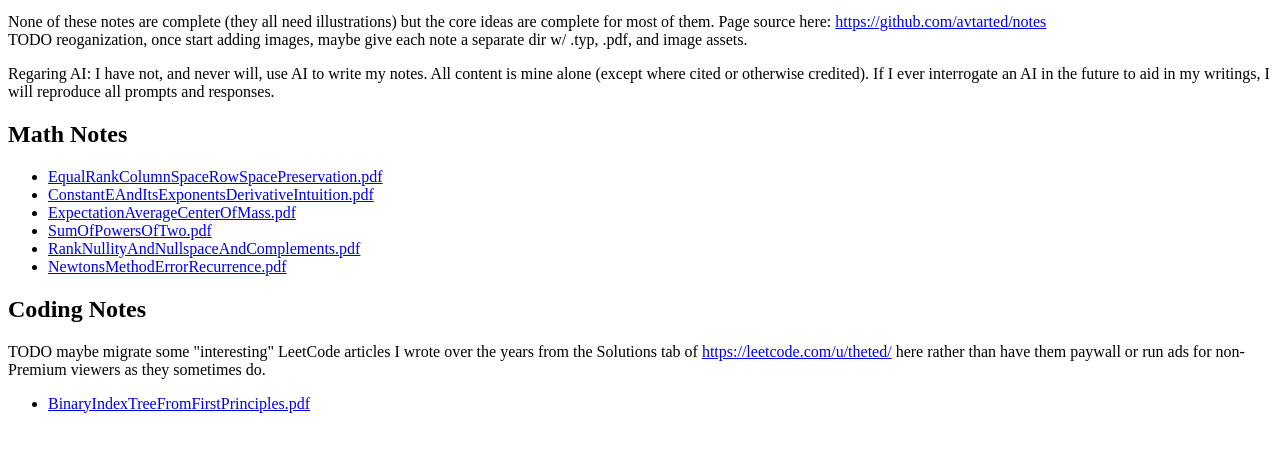
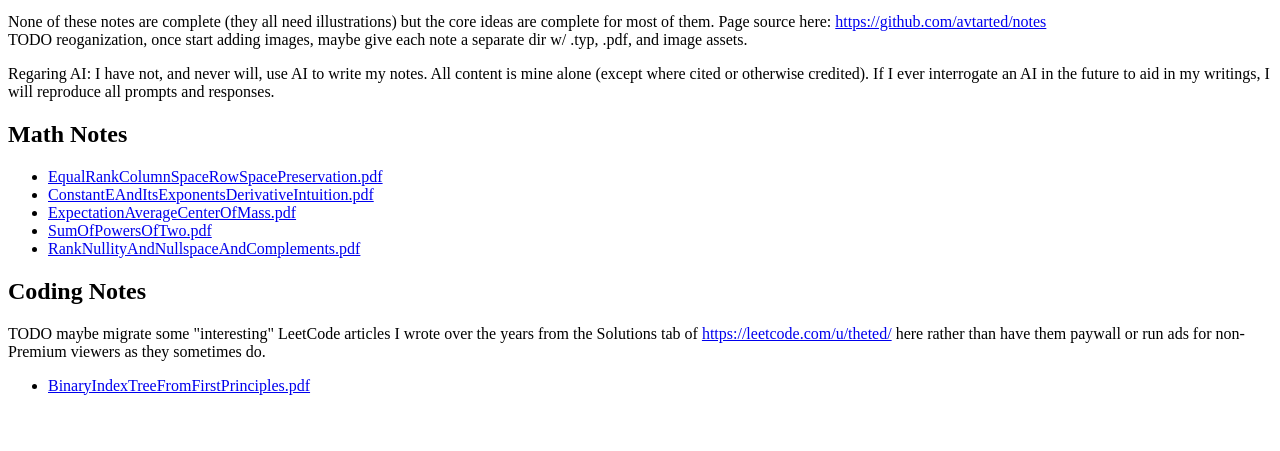
Before and after one commit to avtarted/notes, a plain HTML site: page index.html in a window 1280 px wide. Shown: the part 119-570 px from the top of the page. Drawn offline with Linux system fonts and the light colour scheme.

Commit message:
Relegate newton method error big O recurrence linear approx note to drafts

```diff
--- a/index.html
+++ b/index.html
@@ -27,7 +27,6 @@ If I ever interrogate an AI in the future to aid in my writings, I will reproduc
 <li><a href="math/ExpectationAverageCenterOfMass.pdf" target="_blank">ExpectationAverageCenterOfMass.pdf</a></li>
 <li><a href="math/SumOfPowersOfTwo.pdf" target="_blank">SumOfPowersOfTwo.pdf</a></li>
 <li><a href="math/RankNullityAndNullspaceAndComplements.pdf" target="_blank">RankNullityAndNullspaceAndComplements.pdf</a></li>
-<li><a href="math/NewtonsMethodConvergenceErrorRecurrence/NewtonsMethodConvergenceErrorRecurrence.pdf" target="_blank">NewtonsMethodErrorRecurrence.pdf</a></li>
 </ul>
 <h2>Coding Notes</h2>
 TODO maybe migrate some "interesting" LeetCode articles I wrote over the years from the Solutions tab of <a href="https://leetcode.com/u/theted/" target="_blank">https://leetcode.com/u/theted/</a> here rather than have them paywall or run ads for non-Premium viewers as they sometimes do.
```
Also changed, not shown: math/drafts/NewtonsMethodConvergenceErrorRecurrence/xStarBetweenX0AndX1.JPEG (renamed from math/NewtonsMethodConvergenceErrorRecurrence/xStarBetweenX0AndX1.JPEG), 4 other files.
